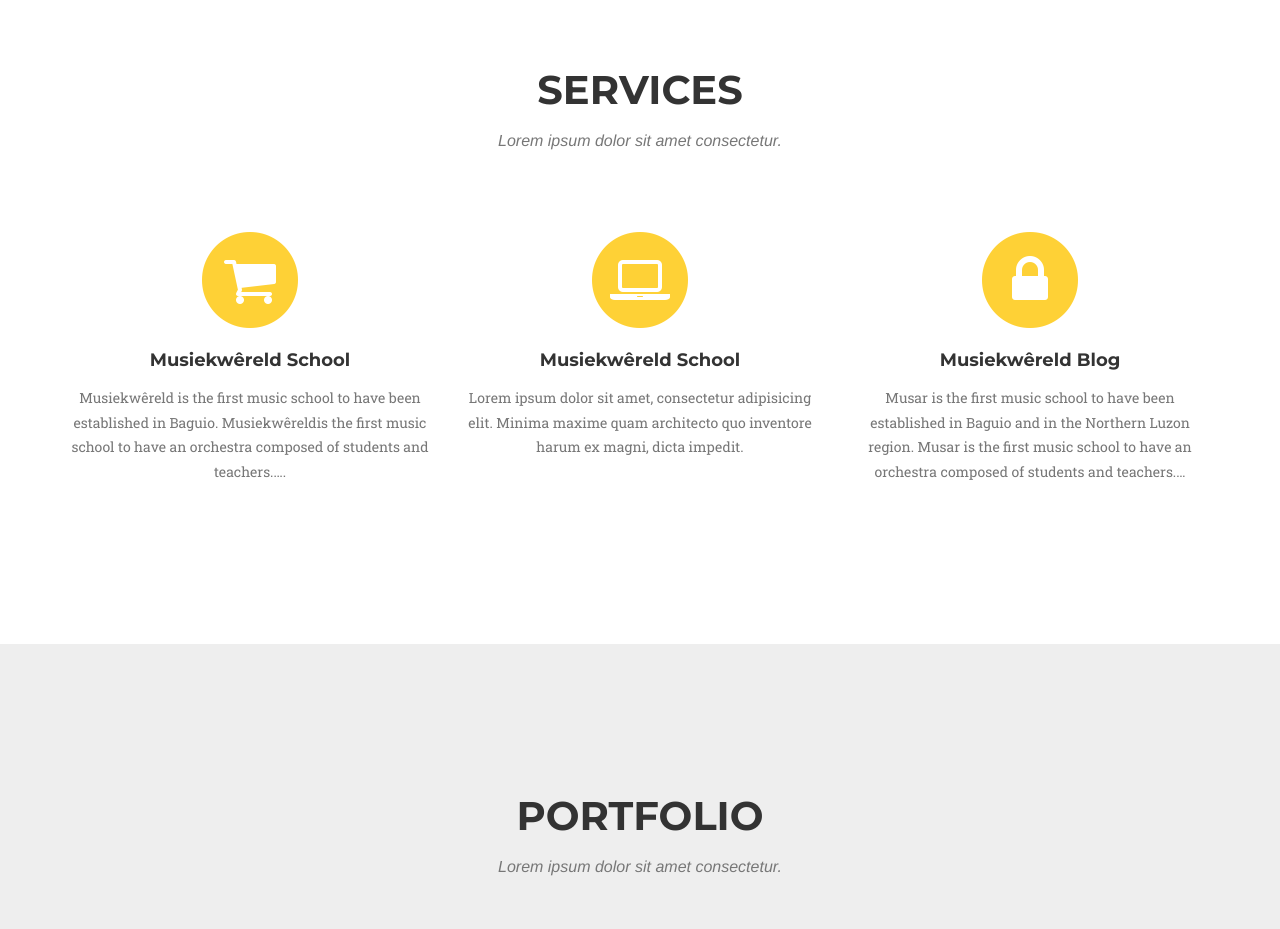
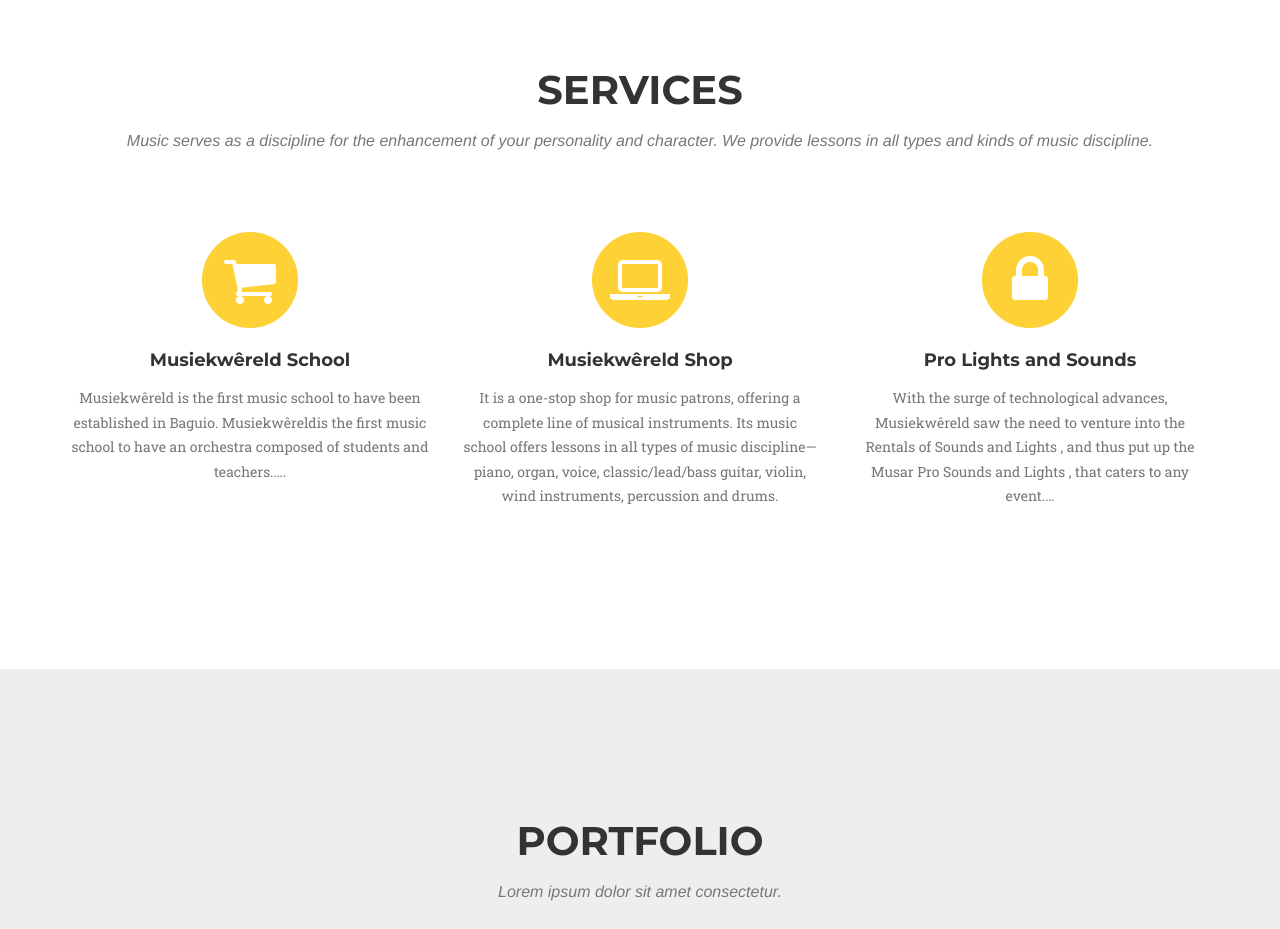
Before and after one commit to mhackie0924/Jackie.github.io, a website: page index.html in a window 1280 px wide. Shown: the part 840-1769 px from the top of the page. Drawn offline with nearby package versions, Linux system fonts and the light colour scheme; a web font is replaced by a local one.

Commit message:
Update index.html

```diff
--- a/index.html
+++ b/index.html
@@ -91,7 +91,7 @@
             <div class="row">
                 <div class="col-lg-12 text-center">
                     <h2 class="section-heading">SERVICES</h2>
-                    <h3 class="section-subheading text-muted">Lorem ipsum dolor sit amet consectetur.</h3>
+                    <h3 class="section-subheading text-muted">Music serves as a discipline for the enhancement of your personality and character. We provide lessons in all types and kinds of music discipline.</h3>
                 </div>
             </div>
             <div class="row text-center">
@@ -108,16 +108,16 @@
                         <i class="fa fa-circle fa-stack-2x text-primary"></i>
                         <i class="fa fa-laptop fa-stack-1x fa-inverse"></i>
                     </span>
-                    <h4 class="service-heading">Musiekwêreld School</h4>
-                    <p class="text-muted">Lorem ipsum dolor sit amet, consectetur adipisicing elit. Minima maxime quam architecto quo inventore harum ex magni, dicta impedit.</p>
+                    <h4 class="service-heading">Musiekwêreld Shop</h4>
+                    <p class="text-muted">It is a one-stop shop for music patrons, offering a complete line of musical instruments. Its music school offers lessons in all types of music discipline—piano, organ, voice, classic/lead/bass guitar, violin, wind instruments, percussion and drums.</p>
                 </div>
                 <div class="col-md-4">
                     <span class="fa-stack fa-4x">
                         <i class="fa fa-circle fa-stack-2x text-primary"></i>
                         <i class="fa fa-lock fa-stack-1x fa-inverse"></i>
                     </span>
-                    <h4 class="service-heading">Musiekwêreld Blog</h4>
-                    <p class="text-muted">Musar is the first music school to have been established in Baguio and in the Northern Luzon region. Musar is the first music school to have an orchestra composed of students and teachers.…</p>
+                    <h4 class="service-heading">Pro Lights and Sounds</h4>
+                    <p class="text-muted">With the surge of technological advances, Musiekwêreld  saw the need to venture into the Rentals of Sounds and Lights , and thus put up the Musar Pro Sounds and Lights , that caters to any event.…</p>
                 </div>
             </div>
         </div>
```
